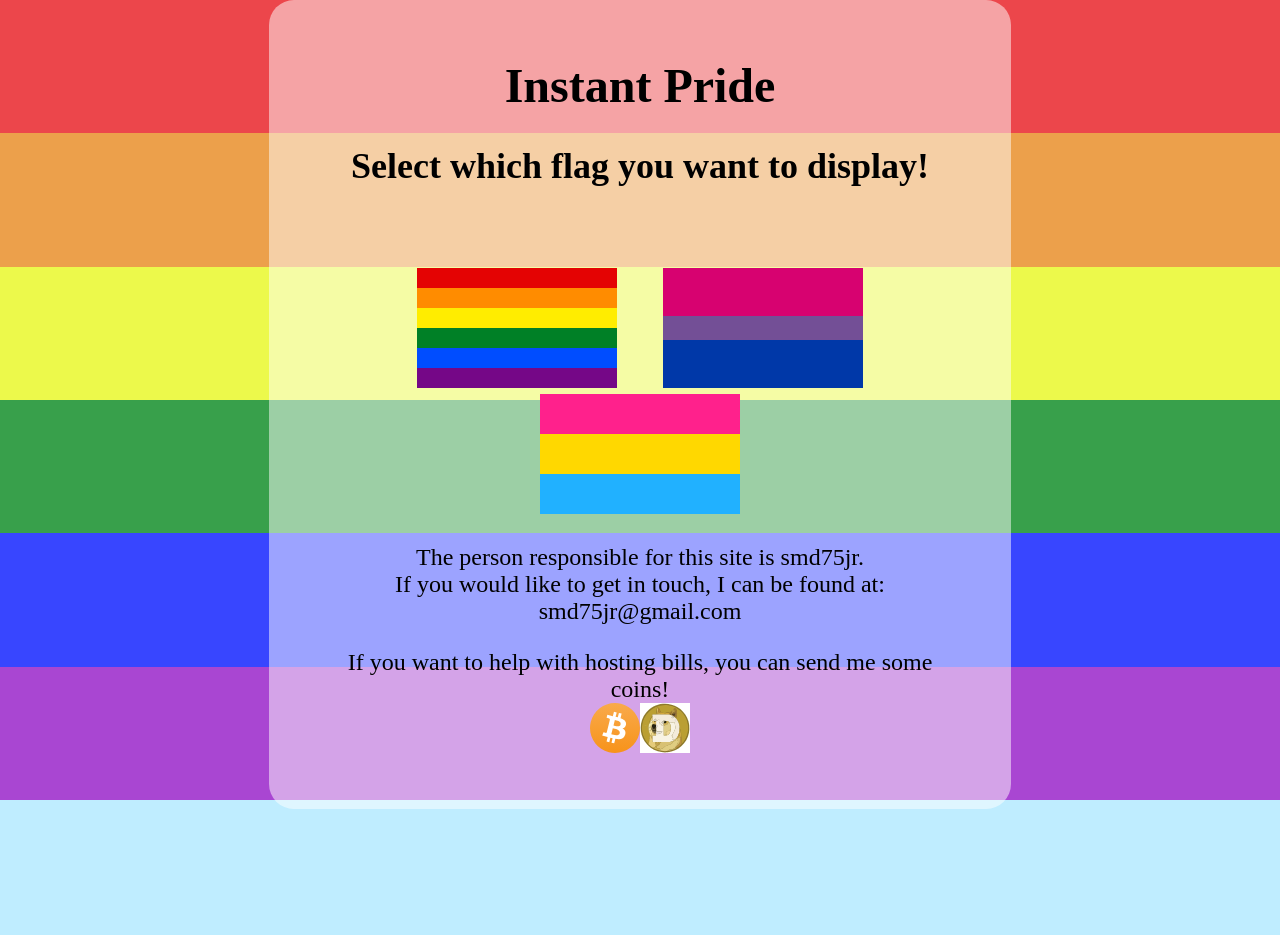
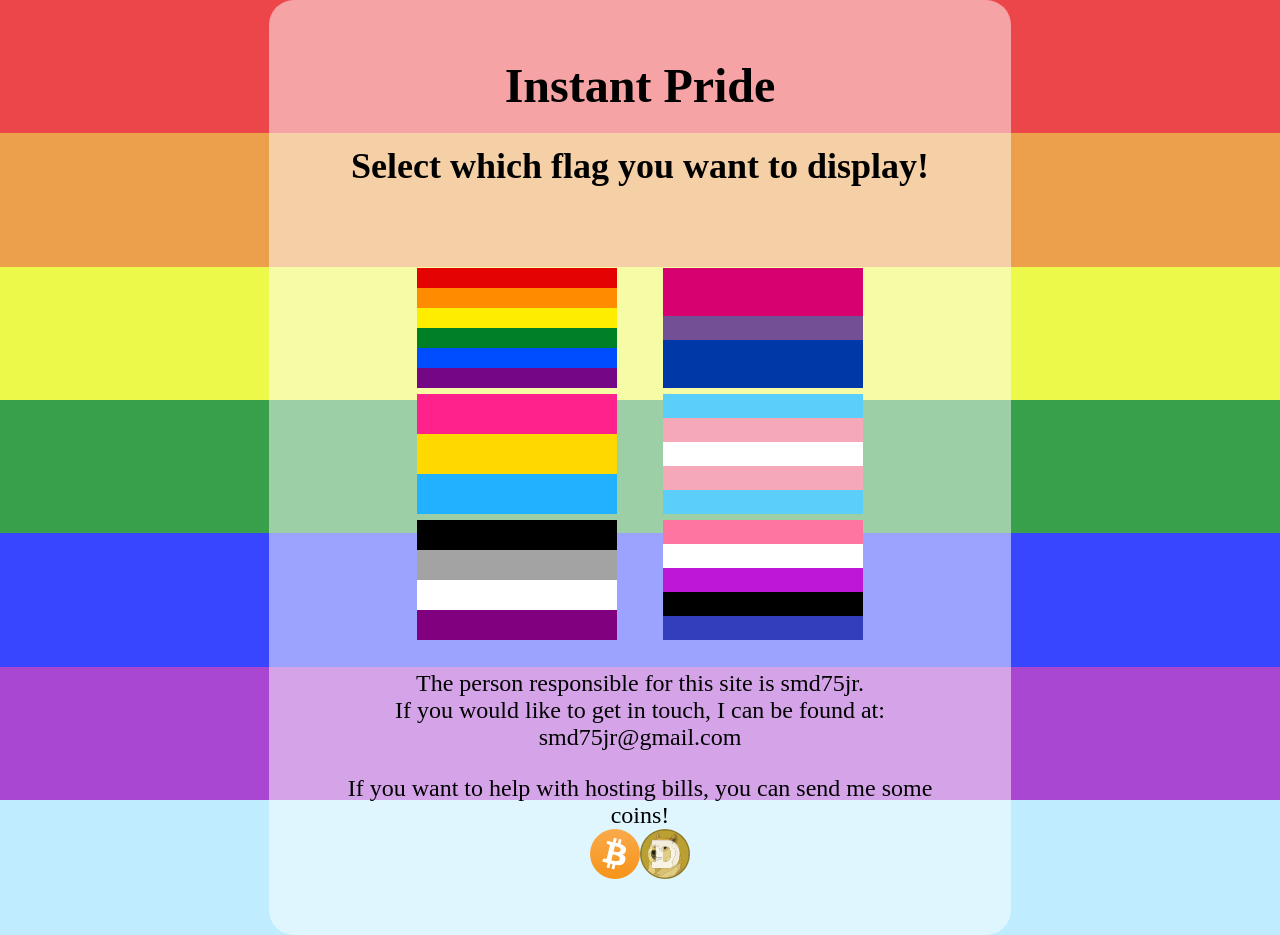
Before and after one commit to smd75jr/instantpride, a plain HTML site: page index.html in a window 1280 px wide. Before the commit the page ends 809 px from the top, so only its background shows below. Drawn offline with Linux system fonts and the light colour scheme.

Commit message:
added 3 new sites, converted all images from svg to png

```diff
--- a/index.html
+++ b/index.html
@@ -16,16 +16,24 @@
 
   <p><br></p>
 
-  <a href="http://instantrainbow.xyz/"><img src="img/pride_flag.svg" alt="Pride Flag" style="height: 120px; width: 200px; border: 0; padding-left: 20px; padding-right: 20px;"></a>
-  <a href="http://instantbi.xyz/"><img src="img/bi_flag.svg" alt="Bi Flag" style="height: 120px; width: 200px; border: 0; padding-left: 20px; padding-right: 20px;"></a>
-  <a href="http://instantpan.xyz/"><img src="img/pan_flag.svg" alt="Pan Flag" style="height: 120px; width: 200px; border: 0; padding-left: 20px; padding-right: 20px;"></a>
+  <a href="http://instantrainbow.xyz/"><img src="img/pride_flag.png" alt="Pride Flag" style="height: 120px; width: 200px; border: 0; padding-left: 20px; padding-right: 20px;"></a>
+  <a href="http://instantbi.xyz/"><img src="img/bi_flag.png" alt="Bi Flag" style="height: 120px; width: 200px; border: 0; padding-left: 20px; padding-right: 20px;"></a>
+  <a href="http://instantpan.xyz/"><img src="img/pan_flag.png" alt="Pan Flag" style="height: 120px; width: 200px; border: 0; padding-left: 20px; padding-right: 20px;"></a>
+
+  <a href="http://instanttrans.xyz/"><img src="img/trans_flag.png" alt="Trans Flag" style="height: 120px; width: 200px; border: 0; padding-left: 20px; padding-right: 20px;"></a>
+  <a href="http://instantace.xyz/"><img src="img/ace_flag.png" alt="Ace Flag" style="height: 120px; width: 200px; border: 0; padding-left: 20px; padding-right: 20px;"></a>
+  <a href="http://instantfluid.xyz/"><img src="img/fluid_flag.png" alt="Fluid Flag" style="height: 120px; width: 200px; border: 0; padding-left: 20px; padding-right: 20px;"></a>
+
+
+
+
 
   <p>The person responsible for this site is smd75jr.<br>
   If you would like to get in touch, I can be found at:<br>
   smd75jr@gmail.com</p>
 
   <p>If you want to help with hosting bills, you can send me some coins!<br>
-  <a href="bitcoin:1PrideFbH23VSeubDg1KYRMPBBWMUmQ24T"><img src="img/bitcoin_logo.svg" alt="Bitcoin: 1PrideFbH23VSeubDg1KYRMPBBWMUmQ24T" style="height: 50px; width: 50px;"</a><a href="dogecoin:DHHM35nAXB5FigCze13A3nghfpZA3CSy5M"><img src="img/dogecoin_logo.svg" alt="Dogecoin: DHHM35nAXB5FigCze13A3nghfpZA3CSy5M" style="height: 50px; width: 50px;"</a></p>
+  <a href="bitcoin:1PrideFbH23VSeubDg1KYRMPBBWMUmQ24T"><img src="img/bitcoin_logo.png" alt="Bitcoin: 1PrideFbH23VSeubDg1KYRMPBBWMUmQ24T" style="height: 50px; width: 50px;"</a><a href="dogecoin:DHHM35nAXB5FigCze13A3nghfpZA3CSy5M"><img src="img/dogecoin_logo.png" alt="Dogecoin: DHHM35nAXB5FigCze13A3nghfpZA3CSy5M" style="height: 50px; width: 50px;"</a></p>
 
 </div>
 
```
Also changed, not shown: img/ace_flag.png (added), img/bi_flag.png (added), img/bitcoin_logo.png (added), img/dogecoin_logo.png (added), img/fluid_flag.png (added), img/pan_flag.png (added), img/pride_flag.png (added), img/trans_flag.png (added).
